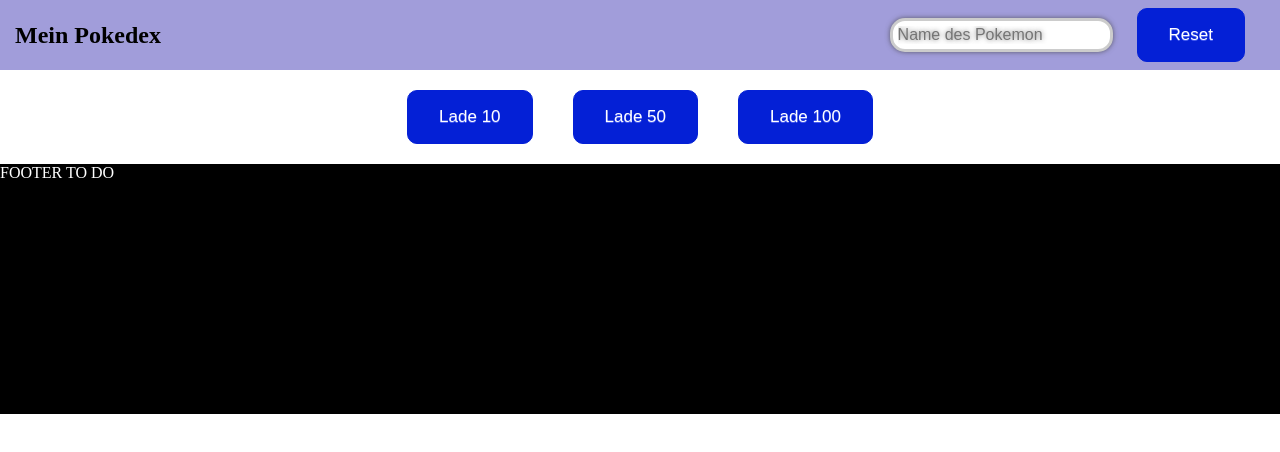
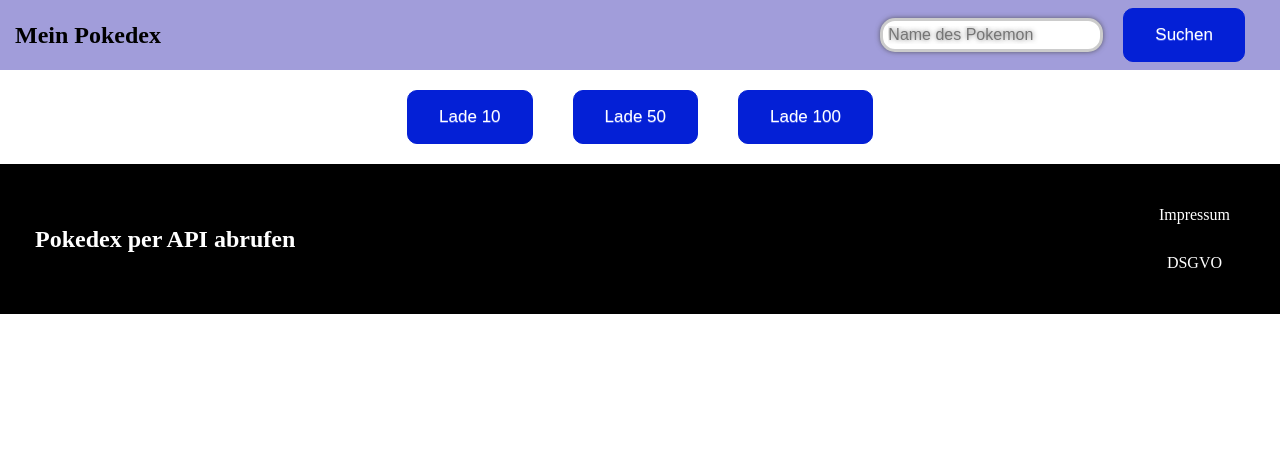
Before and after one commit to KayBeckmann/pokedex, a plain HTML site: page index.html in a window 1280 px wide. Drawn offline with Linux system fonts and the light colour scheme; no server answers.

Commit message:
Videoanmerkung abgearbeitet

```diff
--- a/index.html
+++ b/index.html
@@ -16,13 +16,8 @@
     <nav>
       <div class="nav-left hide-mobile"><h1>Mein Pokedex</h1></div>
       <div class="nav-right">
-        <input
-          type="text"
-          id="searchinput"
-          placeholder="Name des Pokemon"
-          onkeydown="searchName()"
-        />
-        <button class="btn-load" onclick="initialisation()">Reset</button>
+        <input type="text" id="searchinput" placeholder="Name des Pokemon" />
+        <div id="search-button"></div>
       </div>
     </nav>
 
@@ -49,6 +44,14 @@
       <div class="detail-card" id="detail-card"></div>
     </div>
 
-    <footer>FOOTER TO DO</footer>
+    <footer>
+      <div class="footer-left">
+        <h2>Pokedex per API abrufen</h2>
+      </div>
+      <div class="footer-right">
+        <a href="#">Impressum</a>
+        <a href="#">DSGVO</a>
+      </div>
+    </footer>
   </body>
 </html>
--- a/script.js
+++ b/script.js
@@ -6,6 +6,7 @@ async function initialisation() {
   content.innerHTML = ``;
   loaded = 0;
   rendered = 0;
+  renderButton(0);
   document.getElementById("searchinput").value = "";
   loadApi(9);
 }
@@ -197,3 +198,20 @@ function closeDetail(id) {
   dialog.classList.add("d-none");
   card.classList.remove(pokemonList[id].types[0]);
 }
+
+function renderButton(id) {
+  let button = document.getElementById("search-button");
+
+  if (id == 0) {
+    button.innerHTML = /* html */ `
+    <button class="btn-load" id="search-button" onclick="searchName()">
+          Suchen
+        </button>`;
+  } else {
+    button.innerHTML = /* html */ `
+      <button class="btn-load" id="search-button" onclick="initialisation()">
+        Reset
+      </button>
+      `;
+  }
+}
--- a/search.js
+++ b/search.js
@@ -21,6 +21,7 @@ function renderList(search = "") {
 function searchName() {
   let input = document.getElementById("searchinput").value;
   input = input.toLowerCase();
+  renderButton(1);
   renderList(input);
 }
 
--- a/style.css
+++ b/style.css
@@ -21,8 +21,14 @@ nav {
 }
 footer {
   background-color: black;
-  height: 250px;
+  height: 150px;
   color: white;
+  display: flex;
+  flex-direction: row;
+  align-items: center;
+  justify-content: space-between;
+  padding-left: 35px;
+  padding-right: 35px;
 }
 h1,
 h2,
@@ -31,6 +37,11 @@ h3 {
 }
 h3 {
   margin-right: 5px;
+}
+a {
+  text-decoration: none;
+  color: white;
+  margin: 15px;
 }
 table {
   height: 100%;
@@ -63,6 +74,22 @@ input:focus {
   outline: none;
 }
 /* Klassen */
+.nav-right {
+  display: flex;
+  flex-direction: row;
+  align-items: center;
+}
+.footer-left {
+  display: flex;
+  align-items: center;
+  justify-content: center;
+}
+.footer-right {
+  display: flex;
+  flex-direction: column;
+  align-items: center;
+  justify-content: center;
+}
 .content {
   display: flex;
   flex-wrap: wrap;
@@ -148,7 +175,7 @@ input:focus {
 .details-card {
   /* background-color: white; */
   width: 80%;
-  height: 35%;
+  height: 40%;
   display: flex;
   flex-direction: column;
   align-items: center;
@@ -242,7 +269,7 @@ input:focus {
   align-items: center;
 }
 /* Mobile View*/
-@media (max-width: 960px) {
+@media (max-width: 750px) {
   input {
     height: 80%;
     width: 70%;
@@ -253,9 +280,12 @@ input:focus {
   .hide-desktop {
     display: flex;
   }
-  .nav-right {
+  .detail-card {
+    height: 100vh;
+    width: 100vw;
     display: flex;
-    flex-direction: row;
+    flex-direction: column;
     align-items: center;
+    position: relative;
   }
 }
```
